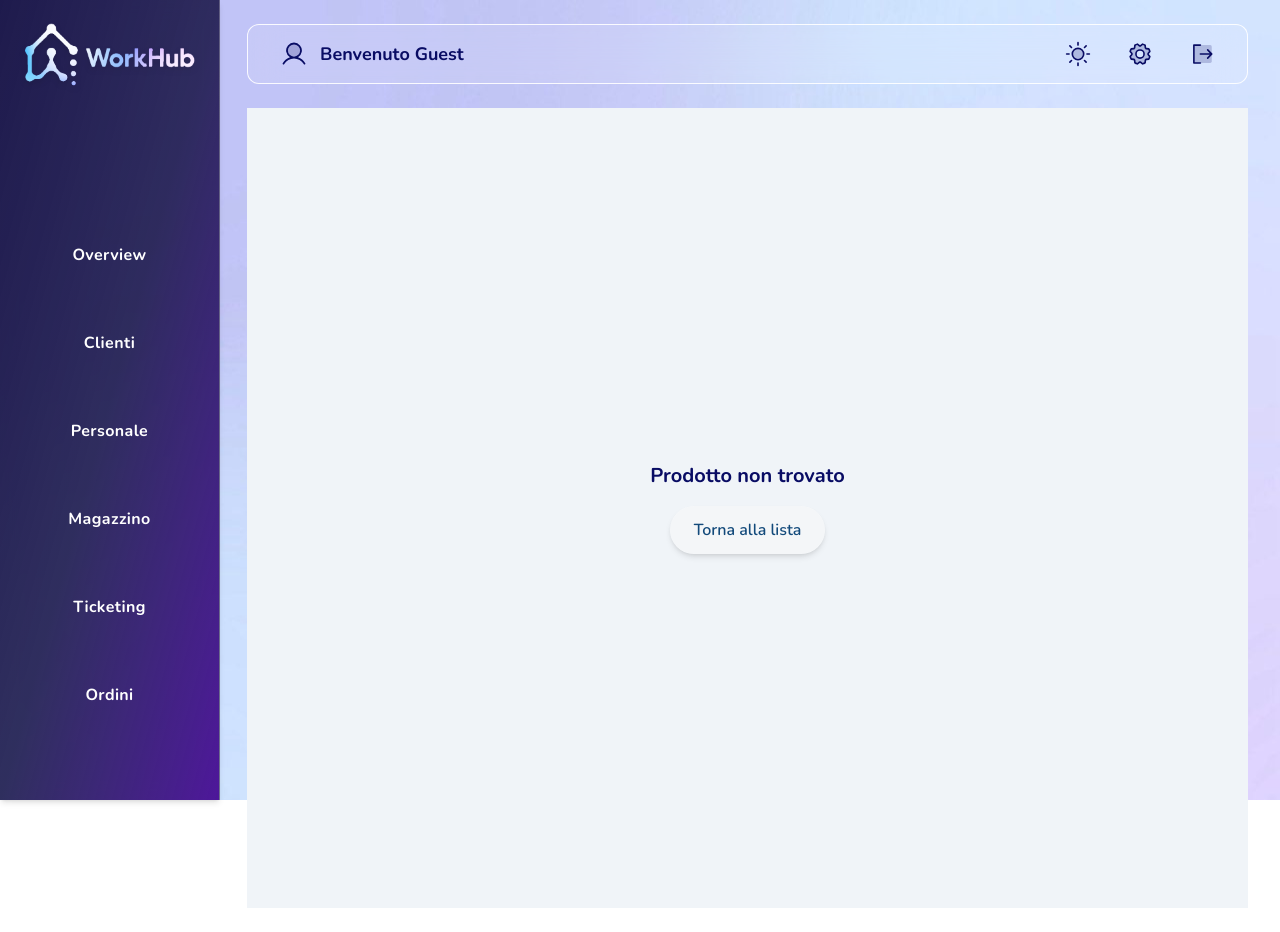
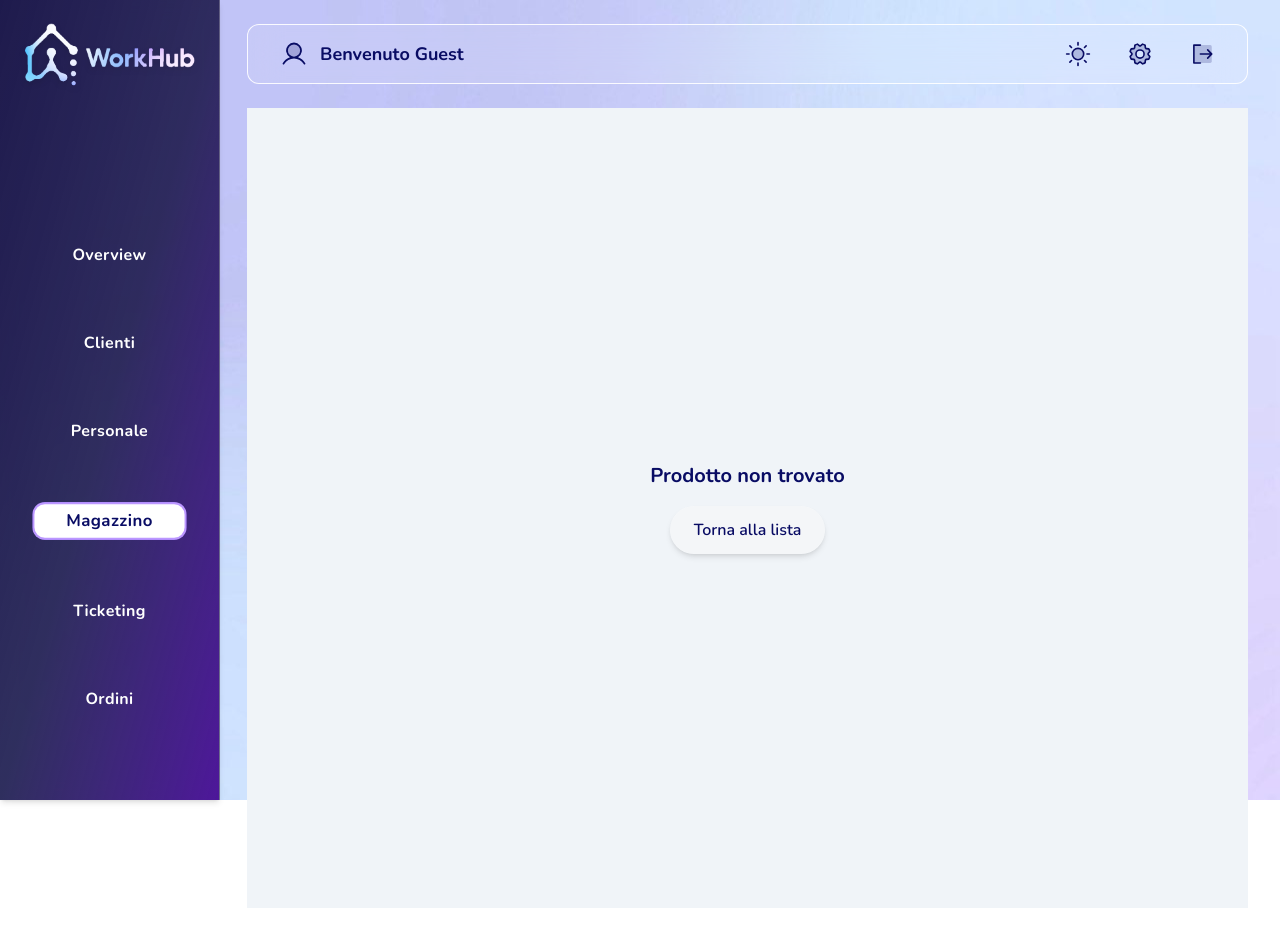
Before and after one commit to VincT89/Workhub, a React (Vite) app in the folder client/: page /product/1 in a window 1280 px wide. Built offline with nearby package versions, Linux system fonts and the light colour scheme.

Commit message:
sidebar ok

```diff
--- a/client/src/App.jsx
+++ b/client/src/App.jsx
@@ -33,7 +33,7 @@ function App() {
 			<Route path="/" element={<PublicLayout />}>
 				<Route path="board" element={<BoardPage />} />
 				<Route path="customers" element={<CustomersPage />} />
-				<Route path="item/:id" element={<CustomersRegistry />} />
+				<Route path="customers/:id" element={<CustomersRegistry />} />
 				<Route path="personale" element={<EmployeePage />} />
 				<Route path="personale/:id" element={<AdminEmployeeDetailsPage />} />
 				<Route path="warehouse" element={<WarehousePage />} />
--- a/client/src/components/Sidebar.jsx
+++ b/client/src/components/Sidebar.jsx
@@ -1,5 +1,5 @@
 import React from "react";
-import { NavLink } from "react-router-dom";
+import { NavLink, useLocation } from "react-router-dom";
 import { useTheme } from "../context/ThemeContext";
 import { useLanguage } from "../context/LanguageContext";
 import { useSelector } from "react-redux";
@@ -9,49 +9,71 @@ const Sidebar = () => {
   const { t } = useLanguage();
   const role = useSelector((state) => state.auth.user?.role);
   const isUser = role === "user";
+  const location = useLocation();
 
   const routes = [
     { to: "board", label: t("sidebar.overview") },
     { to: "customers", label: t("sidebar.clienti") },
-
     {
       to: isUser ? "personale" : "personale",
       label: isUser ? t("sidebar.profilo") : t("sidebar.personale"),
     },
-
     { to: "warehouse", label: t("sidebar.magazzino") },
     { to: "ticket", label: t("sidebar.ticket") },
     { to: "orders", label: t("sidebar.ordini") },
   ];
+
+  // funzione che decide se il link è attivo
+  const isRouteActive = (itemTo) => {
+    const path = location.pathname;
+
+    if (itemTo === "customers") {
+      return path.startsWith("/customers");
+    }
+
+    if (itemTo === "personale") {
+      return path.startsWith("/personale");
+    }
+
+    if (itemTo === "warehouse") {
+      // warehouse attivo sia su /warehouse che su /product/:id
+      return path.startsWith("/warehouse") || path.startsWith("/product");
+    }
+
+    // per gli altri (board, ticket, orders) match esatto
+    return path === `/${itemTo}`;
+  };
 
   return (
     <nav
       className={`flex flex-col gap-14 items-stretch w-full h-full
         px-3 py-4 transition-all duration-300 mt-20`}
     >
-			{routes.map((item) => (
+      {routes.map((item) => {
+        const active = isRouteActive(item.to);
+
+        return (
           <NavLink
             key={item.to}
-					to={item.to}
-					end
-					className={({ isActive }) =>
-						`relative flex items-center justify-center text-center font-bold text-[16px] tracking-wide py-1 rounded-xl mx-2 select-none
+            to={`/${item.to}`} // percorso assoluto
+            className={`
+              relative flex items-center justify-center text-center font-bold text-[16px]
+              tracking-wide py-1 rounded-xl mx-2 select-none
               ${
-				isActive
-					? // === LINK ATTIVO ===
-					  theme === "dark"
+                active
+                  ? theme === "dark"
                     ? "border-violet-500/60 border-2 text-white scale-105"
                     : "border-violet-500/60 border-2 bg-white scale-105 text-[#090c64]"
-					: // === LINK NON ATTIVO ===
-					theme === "dark"
+                  : theme === "dark"
                   ? "bg-violet/60  text-[#080ebf]/80 hover:bg-violet/40 "
                   : "text-white hover:border-2 hover:border-violet-400/20"
-			}`
               }
+            `}
           >
             {item.label}
           </NavLink>
-			))}
+        );
+      })}
     </nav>
   );
 };
--- a/client/src/components/Table.jsx
+++ b/client/src/components/Table.jsx
@@ -90,7 +90,7 @@ const Table = ({ data, columns, customToolbar, onRowClick }) => {
 								className="hover:bg-white/40 transition cursor-pointer"
 								onClick={() => {
 									if (onRowClick) onRowClick(row);
-									else navigate(`/item/${row.id}`, { state: row });
+									else navigate(`/customers/${row.id}`, { state: row });
 								}}
 							>
 								{columns.map((col, j) => (
--- a/client/src/components/Warehouse/WarehouseTable.jsx
+++ b/client/src/components/Warehouse/WarehouseTable.jsx
@@ -139,35 +139,38 @@ const WarehouseTable = ({ data, columns }) => {
               className="hover:bg-white cursor-pointer text-center"
             >
 
-              {/* ETICHETTE COLORATE IN BASE ALLO STATO */}
-              {columns.map((col, j) => { // cicla i nomi delle colonne nell'array columns
+               {/* ETICHETTE COLORATE IN BASE ALLO STATO */}
+               {columns.map((col, j) => { // cicla i nomi delle colonne nell'array columns
                 if (col === "stato") { // significa se colonna è = a stato, cioè se il nome della colonna corrente è stato fai quando segue
                   //colori iniziali
-                  let border = "border-red-500";
-                  let bg = "bg-red-100";
+                  let border = "border-red-300";
+                  let bg = "bg-red-50";
                   let text = "Non disponibile";
+                  let textColor = "text-red-400";
 
                   //raw rappresenta una riga della tabella, quindi un singolo prodotto e va a controllare lo "status"
                   if (row.status === "disponibile") {
-                    border = "border-green-600";
-                    bg = "bg-green-100";
+                    border = "border-green-300";
+                    bg = "bg-green-50";
                     text = "Disponibile";
+                    textColor = "text-green-700";
                   } else if (row.status === "fuori produzione") {
-                    border = "border-gray-700";
-                    bg = "bg-gray-200";
+                    border = "border-gray-300";
+                    bg = "bg-gray-50";
                     text = "Fuori produzione";
+                    textColor = "text-gray-500";
                   }
                   return (
                     <td
                       key={j}
-                      className={`p-3 ${j === 0 ? "rounded-l-xl" : ""} ${
-                        j === columns.length - 1 ? "rounded-r-xl" : ""
-                      }`}
+                      className={`p-3 ${j === 0 ? "rounded-l-xl" : ""} ${j === columns.length - 1 ? "rounded-r-xl" : ""
+                        }`}
                     >
                       <span
                         className={`
                           ${bg}
                           ${border}
+                          ${textColor}
                           border
                           text-sm
                           px-1.5
@@ -181,6 +184,7 @@ const WarehouseTable = ({ data, columns }) => {
                     </td>
                   );
                 }
+
 
                 if (col === "quantita") {
                   const qty = row.stock?.["Mia Sede"] || 0;
--- a/client/src/pages/Warehouse/Product.jsx
+++ b/client/src/pages/Warehouse/Product.jsx
@@ -406,11 +406,11 @@ const Product = () => {
     // ---- SE IL PRODOTTO NON ESISTE MOSTRO UN MESSAGGIO ----
     if (!prodotto) {
         return (
-            <div className="w-full min-h-screen flex flex-col justify-center items-center bg-[#f0f4f8] text-[#134a7b]">
+            <div className="w-full min-h-screen flex flex-col justify-center items-center bg-[#f0f4f8] text-[#090c]">
                 <h2 className="text-2xl font-bold mb-4">Prodotto non trovato</h2>
                 <Link
                     to="/warehouse"
-                    className="bg-[#fafafa]/50 text-[#134a7b] font-semibold px-6 py-3 rounded-full shadow-md
+                    className="bg-[#fafafa]/50 text-[#090c64] font-semibold px-6 py-3 rounded-full shadow-md
                     hover:bg-white/80 transition-all duration-200 text-center"
                 >
                     Torna alla lista
@@ -496,7 +496,7 @@ const Product = () => {
                         <div className="flex items-center justify-between mb-4">
                             <div className="flex items-center gap-3">
                                 <div className="flex items-center gap-2">
-                                    <h2 className="text-[#134a7b] text-lg font-bold">{prodotto.nome}</h2>
+                                    <h2 className="text-[#090c64] text-lg font-bold">{prodotto.nome}</h2>
                                 </div>
                             </div>
 
@@ -506,7 +506,7 @@ const Product = () => {
                             {/* ---- BOTTONE TORNA ALLA LISTA ---- */}
 
                             <div className="flex items-center justify-between mt-4">
-                                <span className="text-[#134a7b]/90 font-semibold mr-4">Torna alla lista prodotti</span>
+                                <span className="text-[#090c64]/90 font-semibold mr-4">Torna alla lista prodotti</span>
                                 <Link
                                     to="/warehouse"
                                     className="w-12 h-12 flex items-center justify-center
@@ -524,7 +524,7 @@ const Product = () => {
                         {/* --- PRODOTTO CON DESCRIZIONE, INFO E FOTO --- */}
                         <div className="grid grid-cols-2 gap-6 items-start">
                             {/* DIV A SINISTRA: INFO PRODOTTO */}
-                            <div className="flex flex-col gap-3 text-[#134a7b]">
+                            <div className="flex flex-col gap-3 text-[#090c64]">
 
 
                                 <div className="grid grid-cols-2 bg-white/40 rounded-lg p-2 shadow-sm">
@@ -562,7 +562,7 @@ const Product = () => {
                                         className="w-full h-full max-h-80 object-contain rounded-2xl shadow-md bg-white/30"
                                     />
                                 ) : (
-                                    <div className="w-full h-80 rounded-2xl bg-white/30 flex items-center justify-center text-sm text-[#134a7b] shadow-md">
+                                    <div className="w-full h-80 rounded-2xl bg-white/30 flex items-center justify-center text-sm text-[#090c64] shadow-md">
                                         Nessuna immagine
                                     </div>
                                 )}
@@ -579,7 +579,7 @@ const Product = () => {
                         <div className="flex-1 rounded-2xl bg-[#fafafa]/10 backdrop-blur-sm p-6 shadow-md">
                             <div className="flex items-center gap-2 mb-4">
                                 <Warehouse size={32} color="#090c64" weight="duotone" />
-                                <h3 className="text-[#134a7b] text-lg font-bold">Disponibilità</h3>
+                                <h3 className="text-[#090c64] text-lg font-bold">Disponibilità</h3>
                             </div>
 
                             {/*  ----- DISPONIBILITÀ DINAMICA -----
@@ -604,7 +604,7 @@ const Product = () => {
 
                             <button
                                 onClick={handleExportPDF}
-                                className="bg-[#fafafa]/50 text-[#134a7b] font-semibold px-6 py-3 rounded-xl shadow-md
+                                className="bg-[#fafafa]/50 text-[#090c64] font-semibold px-6 py-3 rounded-xl shadow-md
                                 hover:bg-white/80 transition-all duration-200 w-3/4 text-center
                                 flex items-center justify-center gap-2"
                             >
@@ -618,10 +618,10 @@ const Product = () => {
                     <div className="rounded-2xl bg-[#fafafa]/10 backdrop-blur-sm p-6 shadow-md">
                         <div className="flex items-center gap-2 mb-4">
                             <Notepad size={32} color="#090c64" weight="duotone" />
-                            <h3 className="text-[#134a7b] text-lg font-bold">Storico movimenti</h3>
+                            <h3 className="text-[#090c64] text-lg font-bold">Storico movimenti</h3>
                         </div>
 
-                        <div className="grid grid-cols-3 font-bold text-[#134a7b] text-sm mb-2">
+                        <div className="grid grid-cols-3 font-bold text-[#090c64] text-sm mb-2">
                             <span>Data</span>
                             <span>Tipo</span>
                             <span>Quantità</span>
@@ -640,12 +640,12 @@ const Product = () => {
                     <div className="rounded-2xl bg-[#fafafa]/10 backdrop-blur-sm p-6 shadow-md">
                         <div className="flex items-center gap-2 mb-4" >
                             <Note size={32} className="self-center align-middle" color="#090c64" weight="duotone"/>
-                            <h3 className="text-[#134a7b] text-lg font-bold m-0 leading-none">Note e allegati</h3>
+                            <h3 className="text-[#090c64] text-lg font-bold m-0 leading-none">Note e allegati</h3>
                         </div>
 
                         <textarea
                             placeholder="Aggiungi una nota..."
-                            className="w-full p-3 rounded-xl bg-white/40 text-[#134a7b] shadow-sm mb-4"
+                            className="w-full p-3 rounded-xl bg-white/40 text-[#090c64] shadow-sm mb-4"
                             rows={4}
                         ></textarea>
 
@@ -709,7 +709,7 @@ Poi collega la funzione al bottone “Esporta PDF”:
 
 <button
   onClick={handleExportPDF}
-  className="bg-[#fafafa]/50 text-[#134a7b] font-semibold px-6 py-3 rounded-full shadow-md
+  className="bg-[#fafafa]/50 text-[#090c64] font-semibold px-6 py-3 rounded-full shadow-md
   hover:bg-white/80 transition-all duration-200 w-3/4 text-center"
 >
   Esporta PDF
```
Lines whose indentation alone changed are shown as unchanged.
